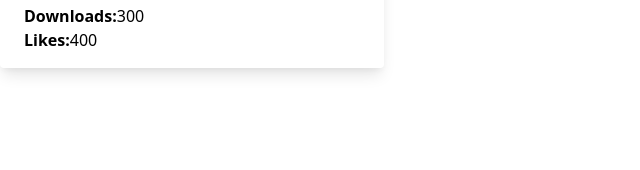
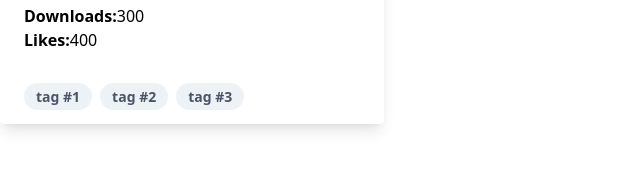
Before and after one commit to jakazzy/leaderbrd-client, a React (Create React App) app: page / in a window 1280 px wide. Shown: the part 362-532 px from the top of the page, without its empty margins (0-640 px from the left). Built offline with nearby package versions, Linux system fonts and the light colour scheme.

Commit message:
add components and pages

```diff
--- a/package.json
+++ b/package.json
@@ -6,11 +6,11 @@
     "@testing-library/jest-dom": "^4.2.4",
     "@testing-library/react": "^9.3.2",
     "@testing-library/user-event": "^7.1.2",
+    "autoprefixer": "^9.8.4",
+    "postcss-cli": "^7.1.1",
     "react": "^16.13.1",
     "react-dom": "^16.13.1",
     "react-scripts": "3.4.1",
-    "autoprefixer": "^9.8.4",
-    "postcss-cli": "^7.1.1",
     "tailwindcss": "^1.4.6"
   },
   "scripts": {
@@ -37,7 +37,6 @@
     ]
   },
   "devDependencies": {
-    "eslint": "^7.3.1",
     "eslint-config-airbnb": "^18.2.0",
     "eslint-config-prettier": "^6.11.0",
     "eslint-plugin-import": "^2.21.2",
--- a/src/App.jsx
+++ b/src/App.jsx
@@ -27,6 +27,17 @@
           </li>
         </ul>
       </div>
+      <div className="px-6 py-4">
+        <span className="iline-block bg-gray-200 rounded-full px-3 py-1 text-sm font-semibold text-gray-700 mr-2">
+          tag #1
+        </span>
+        <span className="iline-block bg-gray-200 rounded-full px-3 py-1 text-sm font-semibold text-gray-700 mr-2">
+          tag #2
+        </span>
+        <span className="iline-block bg-gray-200 rounded-full px-3 py-1 text-sm font-semibold text-gray-700 mr-2">
+          tag #3
+        </span>
+      </div>
     </div>
   );
 }
```
Also changed, not shown: src/components/button.component.jsx (added), src/components/header.component.jsx (added), src/components/table.component.jsx (added), src/components/top-leaders.component.jsx (added), src/pages/hompage.component.jsx (added), src/pages/login.component.jsx (added), src/pages/upload.component.jsx (added), 1 other file (tests, documents, lock files or other folders).
